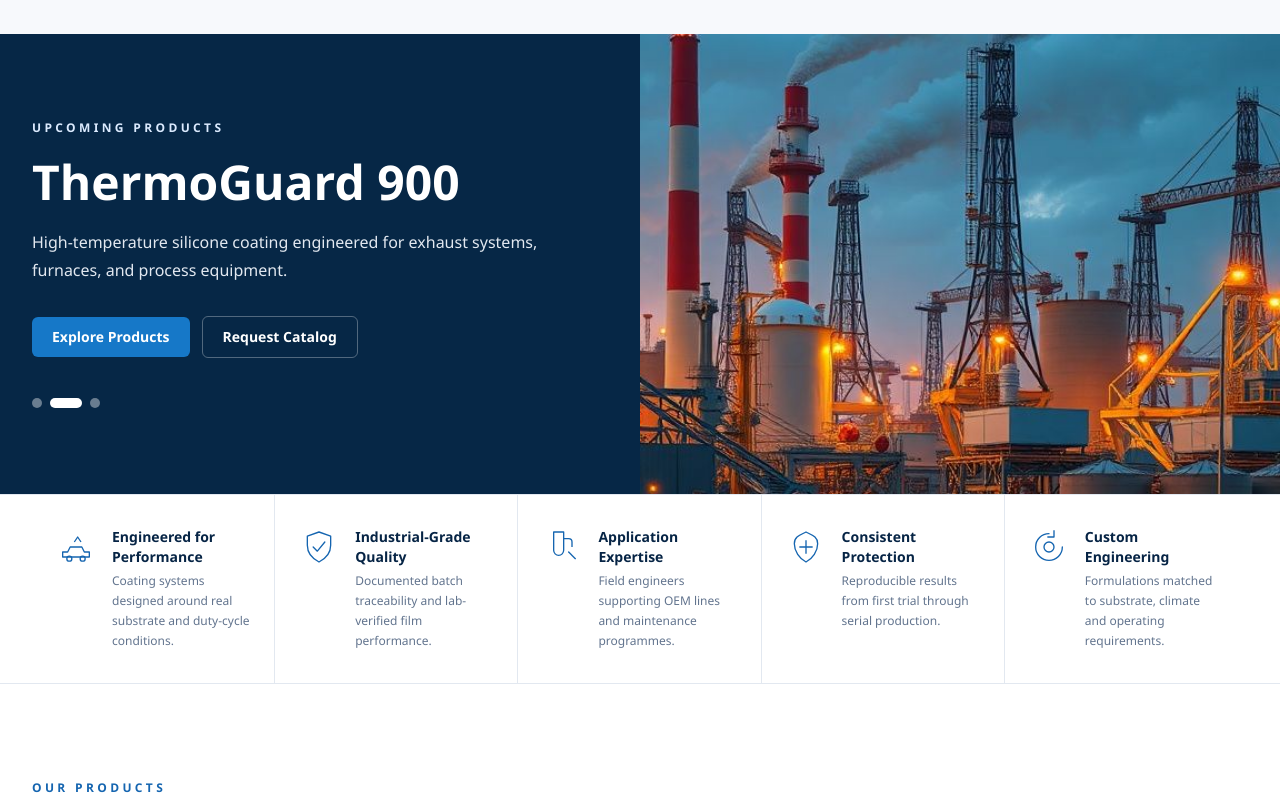
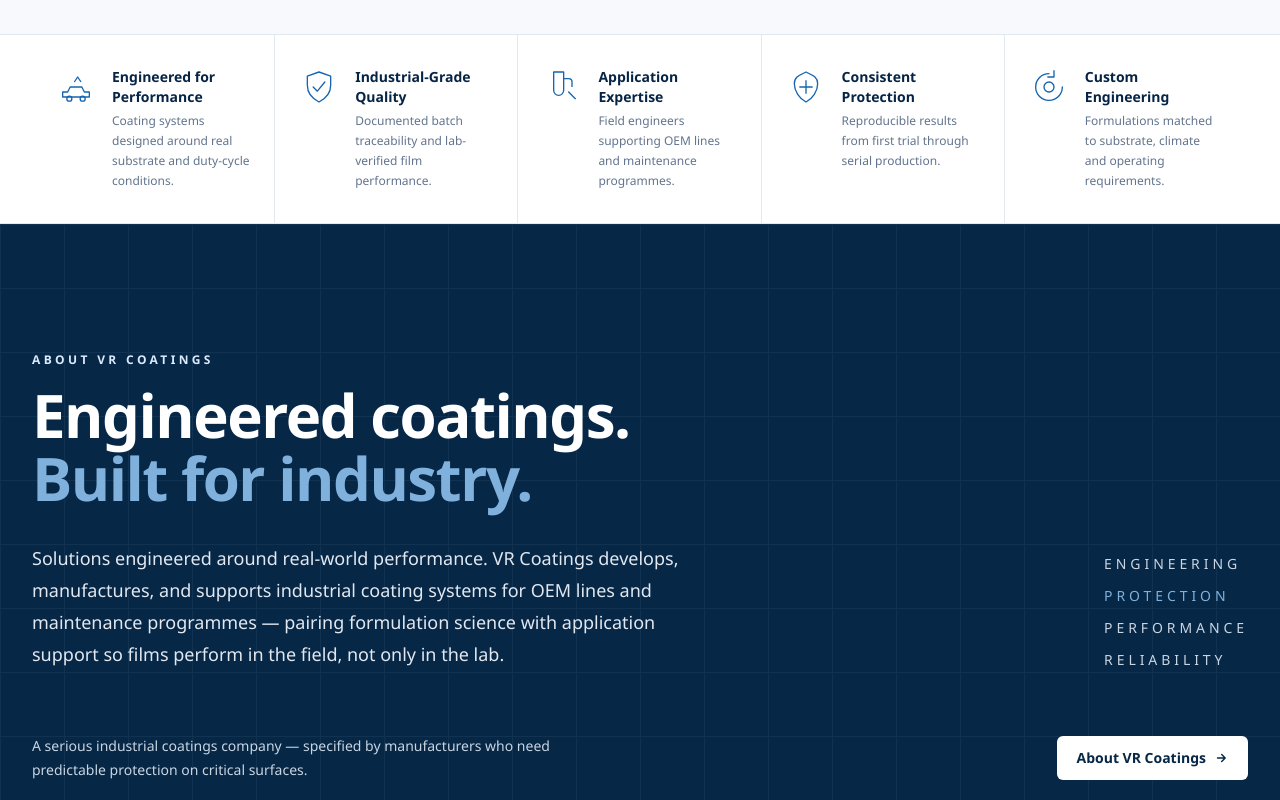
Before and after one commit to amolrathod7875/VRC_Website_V2, a Next.js app: page / in a window 1280 px wide. Shown: the part 1280-2080 px from the top of the page. Built offline with nearby package versions, Linux system fonts and the light colour scheme.

Commit message:
About Hover Effect

```diff
--- a/src/app/page.tsx
+++ b/src/app/page.tsx
@@ -10,7 +10,6 @@
   presenceLocations,
   weProvide,
 } from "@/lib/data";
-import { HeroCarousel } from "@/components/HeroCarousel";
 import { LogoSlider } from "@/components/LogoSlider";
 import { Placeholder } from "@/components/Placeholder";
 import { ProductCard } from "@/components/ProductCard";
@@ -18,6 +17,7 @@
 import { PerformanceCard } from "@/components/PerformanceCard";
 import { ApplicationTile } from "@/components/ApplicationTile";
 import { CtaBanner } from "@/components/CtaBanner";
+import { BrandStatement } from "@/components/BrandStatement";
 import { Eyebrow, SectionHeading } from "@/components/SectionHeading";
 import {
   IconApplication,
@@ -75,7 +75,7 @@
               <IconArrowRight className="h-3.5 w-3.5" />
             </Link>
           </div>
-          <div className="relative overflow-hidden rounded-xl">
+          <div className="relative h-full self-stretch overflow-hidden rounded-xl">
             <Image
               src="/landing-industrial-coatings.jpg"
               alt="VR Coatings industrial manufacturing facility"
@@ -87,9 +87,9 @@
         </div>
       </section>
 
-      <HeroCarousel />
+      <TrustStrip />
 
-      <TrustStrip />
+      <BrandStatement />
 
       <section id="products" className="scroll-mt-24 bg-white">
         <div className="mx-auto max-w-7xl px-4 py-20 sm:px-6 lg:px-8 lg:py-24">
--- /dev/null
+++ b/src/components/BrandStatement.tsx
@@ -0,0 +1,56 @@
+import Link from "next/link";
+import { Eyebrow } from "./SectionHeading";
+import { IconArrowRight } from "./Icon";
+
+export function BrandStatement() {
+  return (
+    <section className="relative overflow-hidden bg-[#062746] text-white">
+      <div
+        aria-hidden
+        className="pointer-events-none absolute inset-0 opacity-[0.07]"
+        style={{
+          backgroundImage:
+            "linear-gradient(#9fc1e3 1px, transparent 1px), linear-gradient(90deg, #9fc1e3 1px, transparent 1px)",
+          backgroundSize: "64px 64px",
+        }}
+      />
+      <div className="relative mx-auto max-w-7xl px-4 py-24 sm:px-6 lg:px-8 lg:py-32">
+        <div className="grid items-end gap-12 lg:grid-cols-[1fr_auto]">
+          <div className="max-w-3xl">
+            <Eyebrow tone="white">About VR Coatings</Eyebrow>
+            <h2 className="mt-4 text-4xl font-semibold leading-[1.05] tracking-tight text-white sm:text-5xl lg:text-6xl">
+              Engineered coatings.
+              <br />
+              <span className="text-[#7FB1DC]">Built for industry.</span>
+            </h2>
+            <p className="mt-8 max-w-2xl text-base leading-8 text-slate-200 sm:text-lg">
+              Solutions engineered around real-world performance. VR Coatings develops, manufactures, and
+              supports industrial coating systems for OEM lines and maintenance programmes — pairing
+              formulation science with application support so films perform in the field, not only in the lab.
+            </p>
+          </div>
+          <div className="flex flex-col gap-3 text-sm uppercase tracking-[0.28em] text-slate-300">
+            <span>Engineering</span>
+            <span className="text-[#7FB1DC]">Protection</span>
+            <span>Performance</span>
+            <span>Reliability</span>
+          </div>
+        </div>
+
+        <div className="mt-16 flex flex-col gap-4 sm:flex-row sm:items-center sm:justify-between">
+          <p className="max-w-xl text-sm leading-6 text-slate-300">
+            A serious industrial coatings company — specified by manufacturers who need predictable
+            protection on critical surfaces.
+          </p>
+          <Link
+            href="/about"
+            className="inline-flex items-center gap-2 self-start rounded-md bg-white px-5 py-3 text-sm font-semibold text-[#062746] transition hover:bg-[#F4F7FA] sm:self-auto"
+          >
+            About VR Coatings
+            <IconArrowRight className="h-3.5 w-3.5" />
+          </Link>
+        </div>
+      </div>
+    </section>
+  );
+}
```
Also changed, not shown: 1 other file (tests, documents, lock files or other folders).
